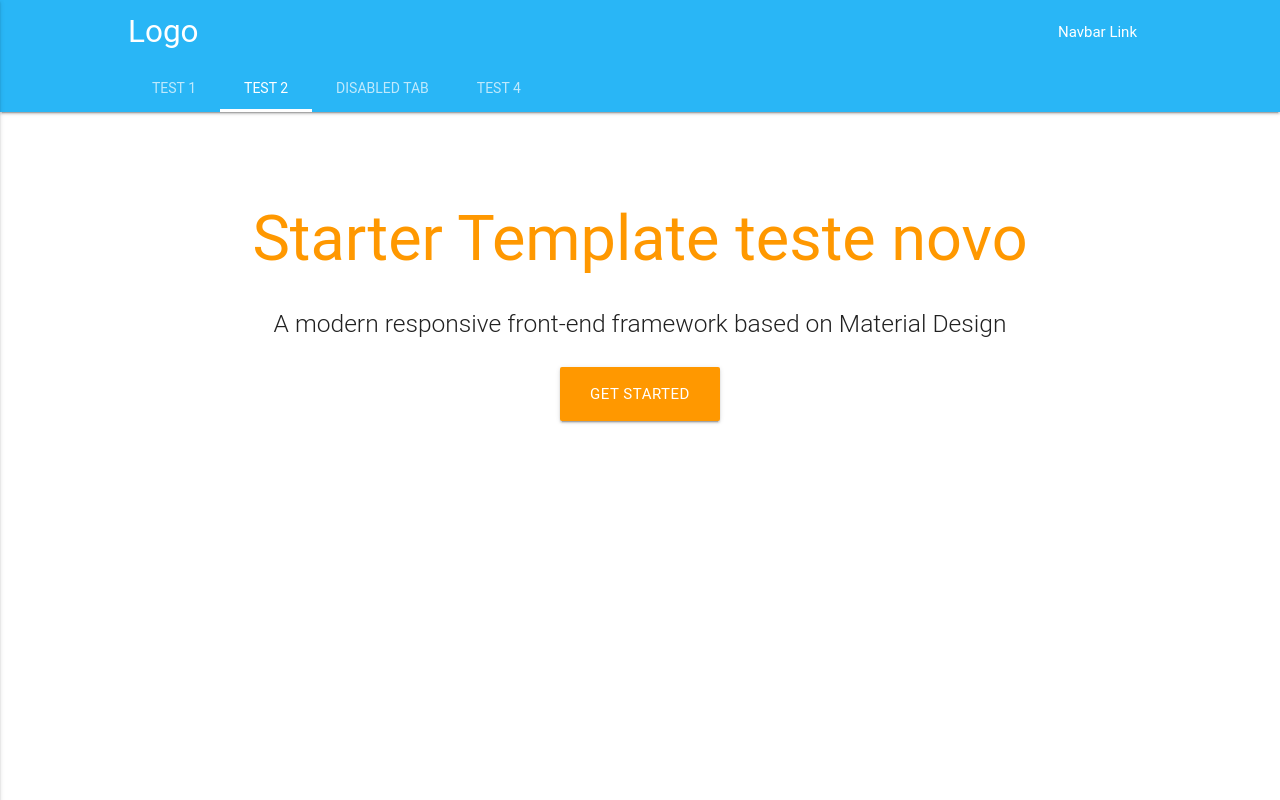
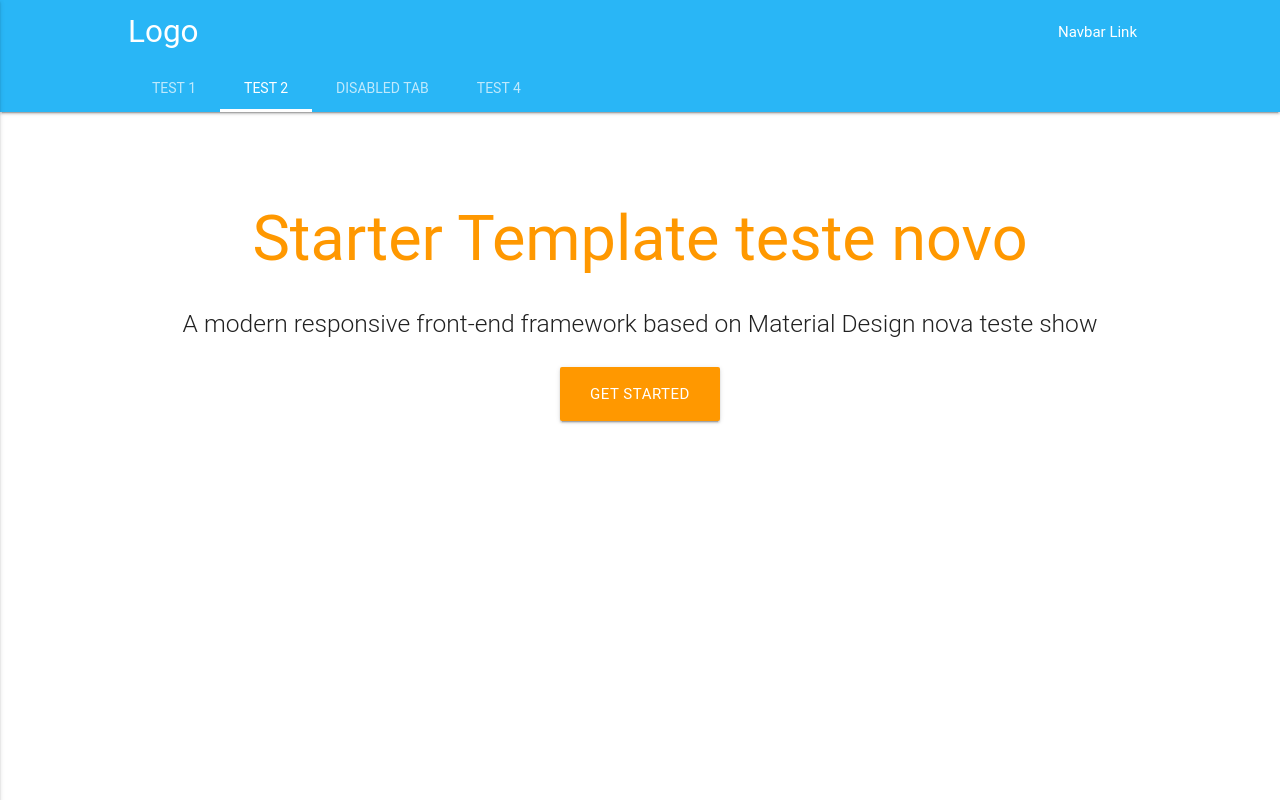
Before and after one commit to econetfabiano/TesteIntraLocal, a plain HTML site: page index.html in a window 1280 px wide. Drawn offline with nearby package versions, Linux system fonts and the light colour scheme.

Commit message:
nova parte
nova parte do codigo

```diff
--- a/index.html
+++ b/index.html
@@ -36,7 +36,7 @@
           <br><br>
           <h1 class="header center orange-text">Starter Template teste novo</h1>
           <div class="row center">
-              <h5 class="header col s12 light">A modern responsive front-end framework based on Material Design</h5>
+              <h5 class="header col s12 light">A modern responsive front-end framework based on Material Design nova teste show</h5>
           </div>
           <div class="row center">
               <a href="http://materializecss.com/getting-started.html" id="download-button" class="btn-large waves-effect waves-light orange">Get Started</a>
```
